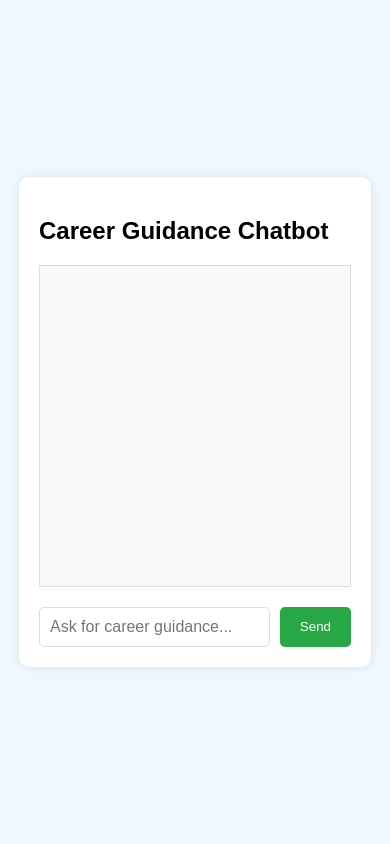
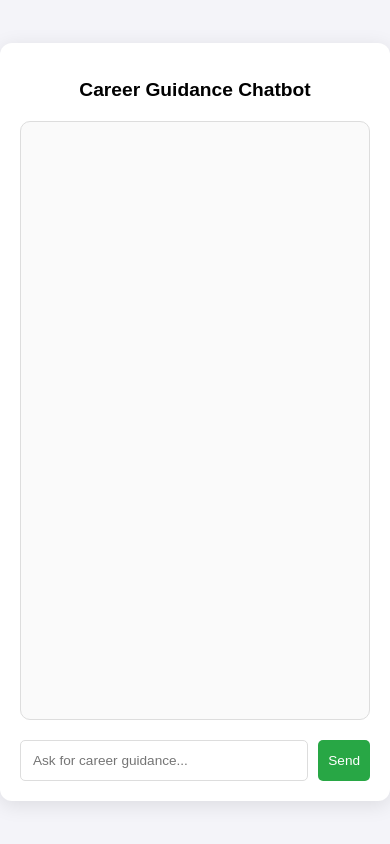
Before and after one commit to Meeravali3666/chatbot, a Flask app: page / in a window 390 px wide. Run offline with Flask 3, Linux system fonts and the light colour scheme.

Commit message:
Update style.css
Added UI comnents and chat desigin

```diff
--- a/static/css/style.css
+++ b/static/css/style.css
@@ -1,54 +1,159 @@
+/* Global styles */
 body {
-    font-family: Arial, sans-serif;
-    background-color: #f0f8ff;
+    font-family: 'Arial', sans-serif;
+    background-color: #f4f4f9;
     margin: 0;
     padding: 0;
     display: flex;
     justify-content: center;
     align-items: center;
     height: 100vh;
+    overflow: hidden;
 }
 
 .chat-container {
     background-color: #ffffff;
-    width: 80%;
-    max-width: 600px;
-    border-radius: 10px;
-    box-shadow: 0 0 10px rgba(0, 0, 0, 0.1);
+    width: 90%;
+    max-width: 900px;
+    border-radius: 12px;
+    box-shadow: 0 4px 20px rgba(0, 0, 0, 0.1);
     padding: 20px;
+    display: flex;
+    flex-direction: column;
+    height: 85vh;
+}
+
+h2 {
+    text-align: center;
+    font-size: 1.5rem;
+    margin-bottom: 20px;
 }
 
 .chat-box {
-    height: 300px;
-    overflow-y: scroll;
+    flex-grow: 1;
+    overflow-y: auto;
     border: 1px solid #ddd;
-    padding: 10px;
+    padding: 20px;
+    background-color: #fafafa;
+    border-radius: 10px;
     margin-bottom: 20px;
-    background-color: #f9f9f9;
 }
 
+/* Dialogue message styles */
+.message {
+    display: flex;
+    align-items: flex-end;
+    margin-bottom: 15px;
+    width: 60%;
+    padding: 10px;
+    border-radius: 12px;
+    position: relative;
+    box-shadow: 0 2px 10px rgba(0, 0, 0, 0.1);
+}
+
+.user-message {
+    align-self: flex-end;
+    background-color: #d1f4ff;
+    border: 1px solid #c0e5ff;
+    margin-left: auto;
+}
+
+.bot-message {
+    align-self: flex-start;
+    background-color: #e3e3e3;
+    border: 1px solid #ccc;
+    margin-right: auto;
+}
+
+.message img {
+    width: 30px;
+    height: 30px;
+    margin-right: 10px;
+    border-radius: 50%;
+    object-fit: cover;
+}
+
+.message p {
+    margin: 0;
+    padding: 0;
+    font-size: 0.9rem;
+}
+
+/* Input box styling */
 .input-container {
     display: flex;
+    width: 100%;
 }
 
 #user-input {
     flex: 1;
-    padding: 10px;
+    padding: 12px;
     border: 1px solid #ddd;
     border-radius: 5px;
-    font-size: 16px;
+    font-size: 1rem;
 }
 
 #send-btn {
     background-color: #28a745;
     color: white;
     border: none;
-    padding: 10px 20px;
+    padding: 12px 20px;
     margin-left: 10px;
     border-radius: 5px;
     cursor: pointer;
+    font-size: 1rem;
 }
 
 #send-btn:hover {
     background-color: #218838;
 }
+
+/* Responsive styles */
+@media (max-width: 768px) {
+    h2 {
+        font-size: 1.3rem;
+    }
+
+    .message {
+        font-size: 0.85rem;
+        width: 80%;
+    }
+
+    #user-input {
+        font-size: 0.9rem;
+    }
+
+    #send-btn {
+        font-size: 0.9rem;
+        padding: 10px 15px;
+    }
+}
+
+@media (max-width: 480px) {
+    h2 {
+        font-size: 1.2rem;
+    }
+
+    .message {
+        font-size: 0.8rem;
+        width: 90%;
+    }
+
+    #user-input {
+        font-size: 0.85rem;
+    }
+
+    #send-btn {
+        font-size: 0.85rem;
+        padding: 10px 10px;
+    }
+}
+
+::-webkit-scrollbar {
+    width: 6px;
+}
+
+::-webkit-scrollbar-thumb {
+    background-color: #ccc;
+    border-radius: 5px;
+}
```
